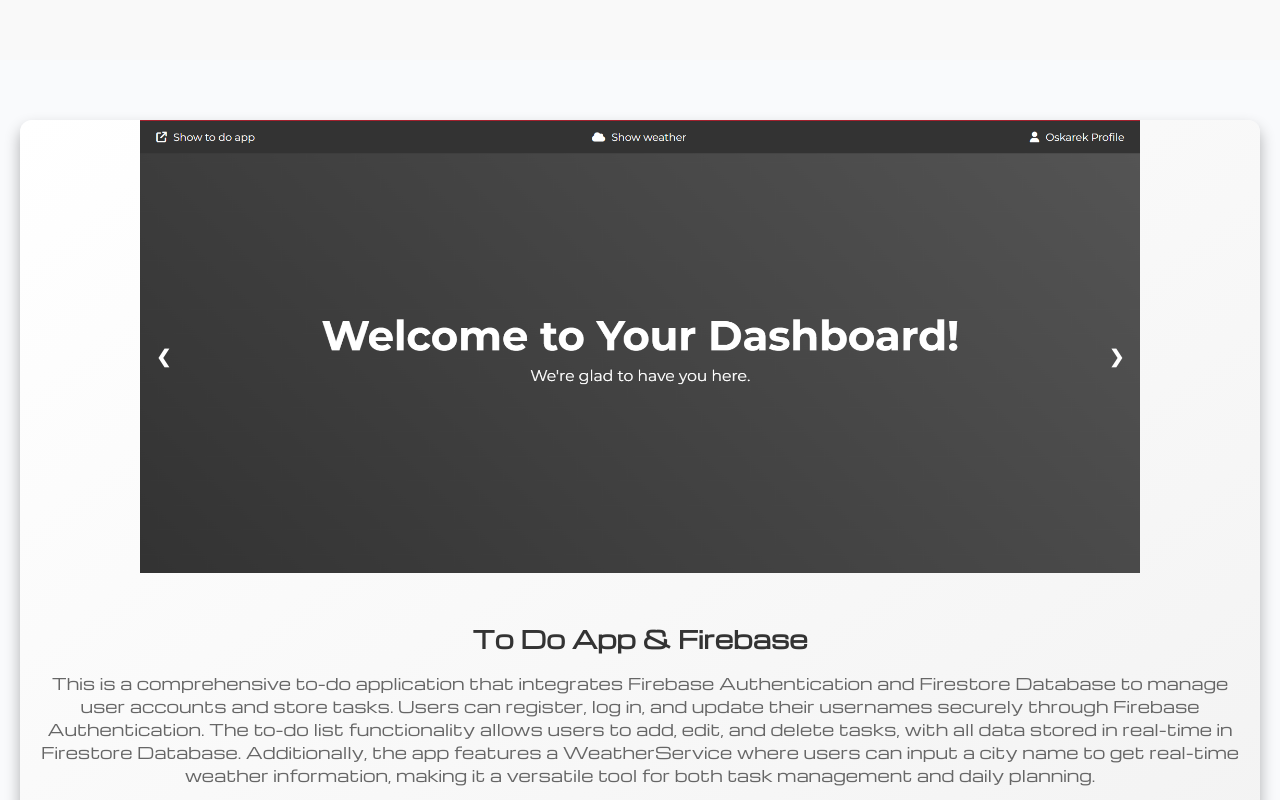
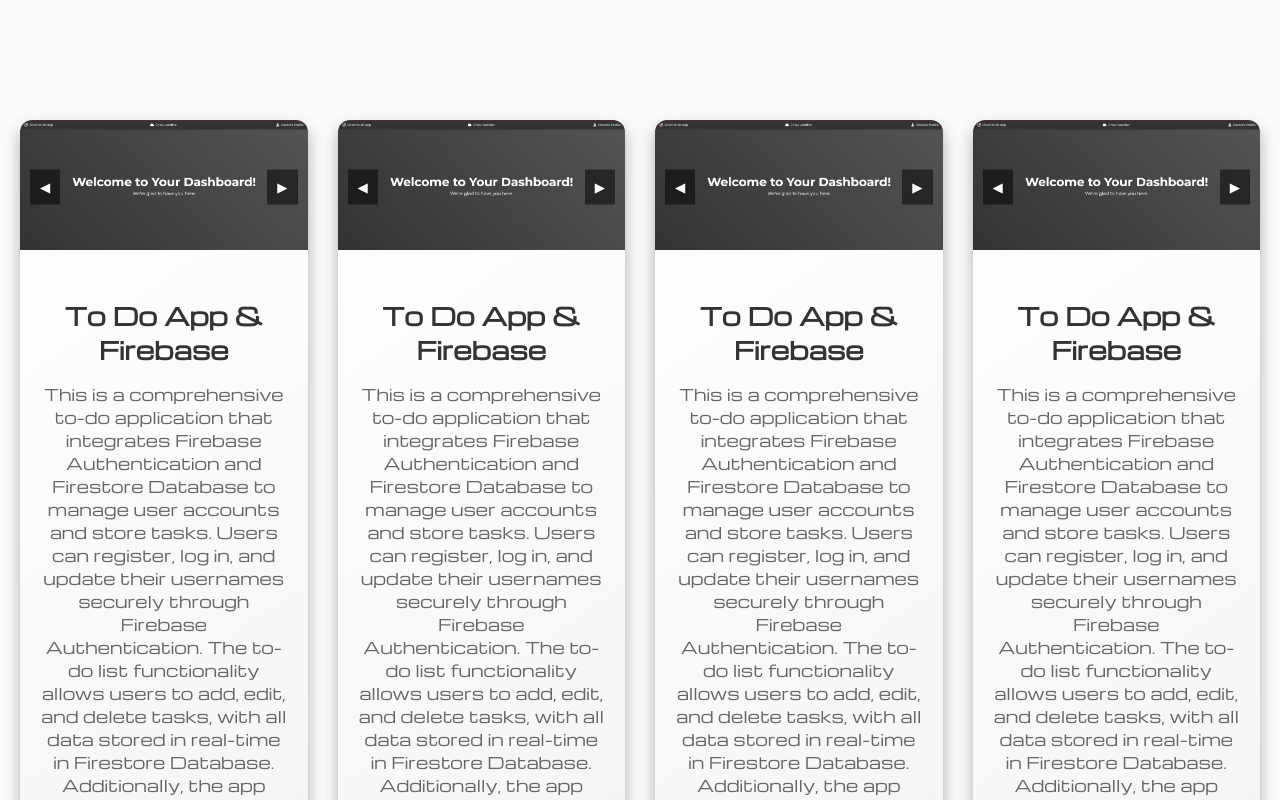
Before and after one commit to oskar-ners/portfolio, an Angular app: page / in a window 1280 px wide. Shown: the part 1340-2140 px from the top of the page. Built offline with nearby package versions, Linux system fonts and the light colour scheme.

Commit message:
slide-show fixed

```diff
--- a/src/app/components/slide-show/slide-show.component.html
+++ b/src/app/components/slide-show/slide-show.component.html
@@ -1,13 +1,8 @@
-<div class="slideshow-container">
-    @for(slide of slides; track slide; let i = $index) {
-    <div class="mySlides">
-        <img [src]="slide"
-             style="width:100%">
-    </div>
-    }
-
-    <a class="prev"
-       (click)="plusSlides(-1)">&#10094;</a>
-    <a class="next"
-       (click)="plusSlides(1)">&#10095;</a>
+<div class="slider">
+    <button class="arrow left"
+            (click)="prevImage()">&#9664;</button>
+    <img [src]="currentImage"
+         alt="Project Image">
+    <button class="arrow right"
+            (click)="nextImage()">&#9654;</button>
 </div>
--- a/src/app/components/slide-show/slide-show.component.scss
+++ b/src/app/components/slide-show/slide-show.component.scss
@@ -1,36 +1,32 @@
-.slideshow-container {
-  max-width: 1000px;
+.slider {
   position: relative;
+  width: 100%;
+  max-width: 600px;
   margin: auto;
+  overflow: hidden;
+
+  img {
+    width: 100%;
+    height: auto;
   }
 
-.mySlides {
-  display: none;
+  .arrow {
+    position: absolute;
+    top: 50%;
+    transform: translateY(-50%);
+    background-color: rgba(0, 0, 0, 0.5);
+    color: white;
+    border: none;
+    padding: 10px;
+    cursor: pointer;
+    z-index: 10;
+
+    &.left {
+      left: 10px;
     }
 
-.prev,
-.next {
-  cursor: pointer;
-  position: absolute;
-  top: 50%;
-  width: auto;
-  padding: 16px;
-  margin-top: -22px;
-  color: white;
-  font-weight: bold;
-  font-size: 18px;
-  transition: 0.6s ease;
-  border-radius: 0 3px 3px 0;
-  user-select: none;
+    &.right {
+      right: 10px;
     }
-
-.next {
-  right: 0;
-  border-radius: 3px 0 0 3px;
   }
-
-.prev:hover,
-.next:hover {
-  background-color: #f1f1f1;
-  color: black;
 }
--- a/src/app/components/slide-show/slide-show.component.ts
+++ b/src/app/components/slide-show/slide-show.component.ts
@@ -1,39 +1,27 @@
-import { AfterViewInit, Component, Input } from '@angular/core';
+import { Component, Input } from '@angular/core';
 
 @Component({
   selector: 'app-slide-show',
   standalone: true,
   imports: [],
   templateUrl: './slide-show.component.html',
-  styleUrl: './slide-show.component.scss',
+  styleUrls: ['./slide-show.component.scss'],
 })
-export class SlideShowComponent implements AfterViewInit {
-  slideIndex: number = 1;
+export class SlideShowComponent {
+  @Input() images: string[] = [];
+  currentIndex = 0;
 
-  @Input({ required: true }) slides!: string[];
-
-  ngAfterViewInit() {
-    this.showSlides(this.slideIndex);
+  prevImage() {
+    this.currentIndex =
+      this.currentIndex > 0 ? this.currentIndex - 1 : this.images.length - 1;
   }
 
-  plusSlides(n: number) {
-    this.showSlides((this.slideIndex += n));
+  nextImage() {
+    this.currentIndex =
+      this.currentIndex < this.images.length - 1 ? this.currentIndex + 1 : 0;
   }
 
-  showSlides(n: number) {
-    let slides = document.getElementsByClassName(
-      'mySlides'
-    ) as HTMLCollectionOf<HTMLElement>;
-    console.log(slides);
-    if (n > slides.length) {
-      this.slideIndex = 1;
-    }
-    if (n < 1) {
-      this.slideIndex = slides.length;
-    }
-    for (let i = 0; i < slides.length; i++) {
-      slides[i].style.display = 'none';
-    }
-    slides[this.slideIndex - 1].style.display = 'block';
+  get currentImage(): string {
+    return this.images[this.currentIndex];
   }
 }
--- a/src/app/projects/projects.component.html
+++ b/src/app/projects/projects.component.html
@@ -1,6 +1,69 @@
 <section class="projects">
     <div class="project-card">
-        <app-slide-show [slides]="projectOneImages"></app-slide-show>
+        <app-slide-show [images]="projectOneImages"></app-slide-show>
+        <div class="project-content">
+            <h3 class="project-title">To do App & Firebase</h3>
+            <p class="project-description">
+                This is a comprehensive to-do application that integrates Firebase Authentication and Firestore Database
+                to manage user accounts and store tasks. Users can register, log in, and update their usernames securely
+                through Firebase Authentication. The to-do list functionality allows users to add, edit, and delete
+                tasks, with all data stored in real-time in Firestore Database. Additionally, the app features a
+                WeatherService where users can input a city name to get real-time weather information, making it a
+                versatile tool for both task management and daily planning.
+            </p>
+            <a href="https://github.com/oskar-ners/todoapp-firebase"
+               target="_blank"
+               aria-label="GitHub"
+               class="project-link">
+                <i class="fab fa-github"></i> Code on GitHub
+            </a>
+        </div>
+    </div>
+
+    <div class="project-card">
+        <app-slide-show [images]="projectOneImages"></app-slide-show>
+        <div class="project-content">
+            <h3 class="project-title">To do App & Firebase</h3>
+            <p class="project-description">
+                This is a comprehensive to-do application that integrates Firebase Authentication and Firestore Database
+                to manage user accounts and store tasks. Users can register, log in, and update their usernames securely
+                through Firebase Authentication. The to-do list functionality allows users to add, edit, and delete
+                tasks, with all data stored in real-time in Firestore Database. Additionally, the app features a
+                WeatherService where users can input a city name to get real-time weather information, making it a
+                versatile tool for both task management and daily planning.
+            </p>
+            <a href="https://github.com/oskar-ners/todoapp-firebase"
+               target="_blank"
+               aria-label="GitHub"
+               class="project-link">
+                <i class="fab fa-github"></i> Code on GitHub
+            </a>
+        </div>
+    </div>
+
+    <div class="project-card">
+        <app-slide-show [images]="projectOneImages"></app-slide-show>
+        <div class="project-content">
+            <h3 class="project-title">To do App & Firebase</h3>
+            <p class="project-description">
+                This is a comprehensive to-do application that integrates Firebase Authentication and Firestore Database
+                to manage user accounts and store tasks. Users can register, log in, and update their usernames securely
+                through Firebase Authentication. The to-do list functionality allows users to add, edit, and delete
+                tasks, with all data stored in real-time in Firestore Database. Additionally, the app features a
+                WeatherService where users can input a city name to get real-time weather information, making it a
+                versatile tool for both task management and daily planning.
+            </p>
+            <a href="https://github.com/oskar-ners/todoapp-firebase"
+               target="_blank"
+               aria-label="GitHub"
+               class="project-link">
+                <i class="fab fa-github"></i> Code on GitHub
+            </a>
+        </div>
+    </div>
+
+    <div class="project-card">
+        <app-slide-show [images]="projectOneImages"></app-slide-show>
         <div class="project-content">
             <h3 class="project-title">To do App & Firebase</h3>
             <p class="project-description">
```
Lines whose indentation alone changed are shown as unchanged.
